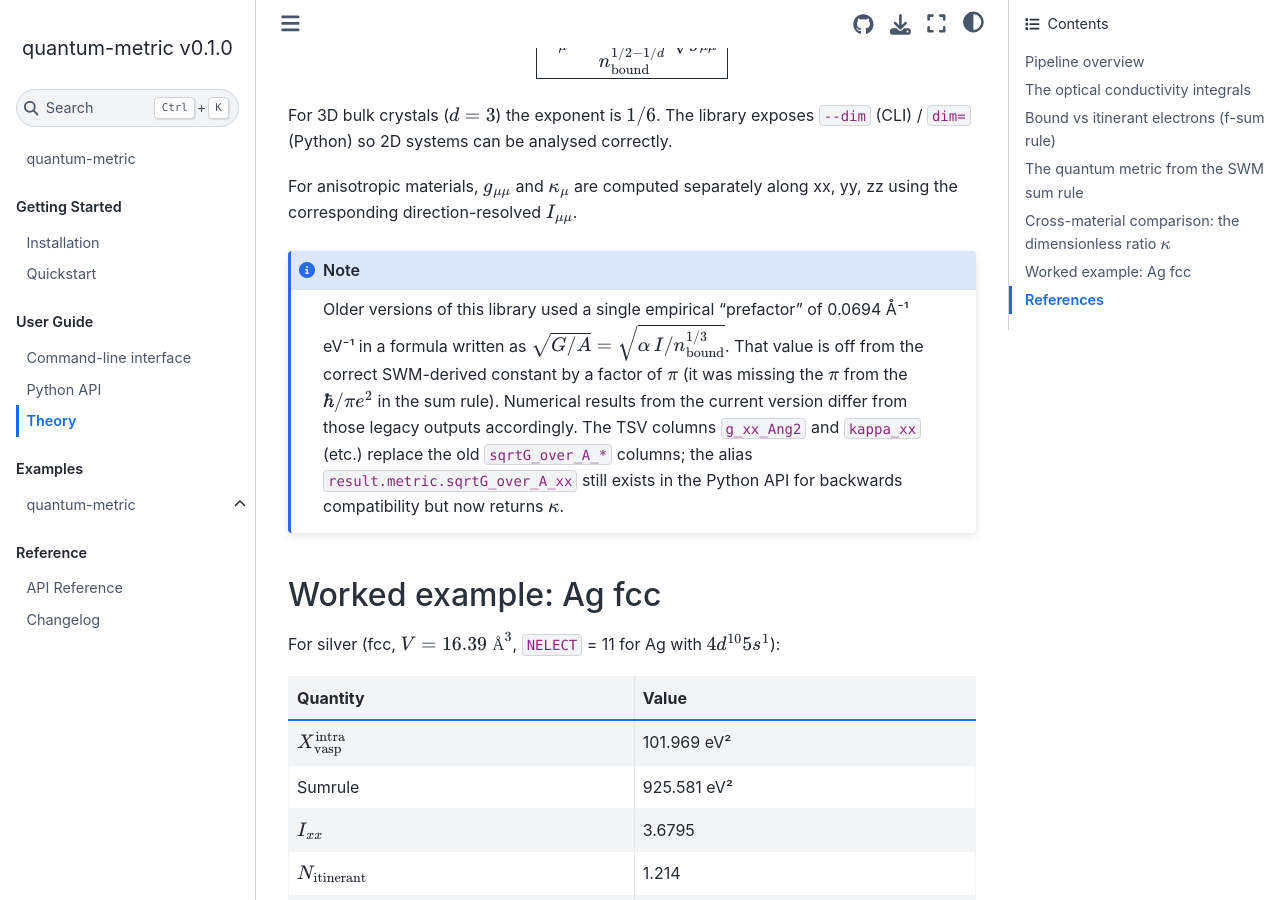
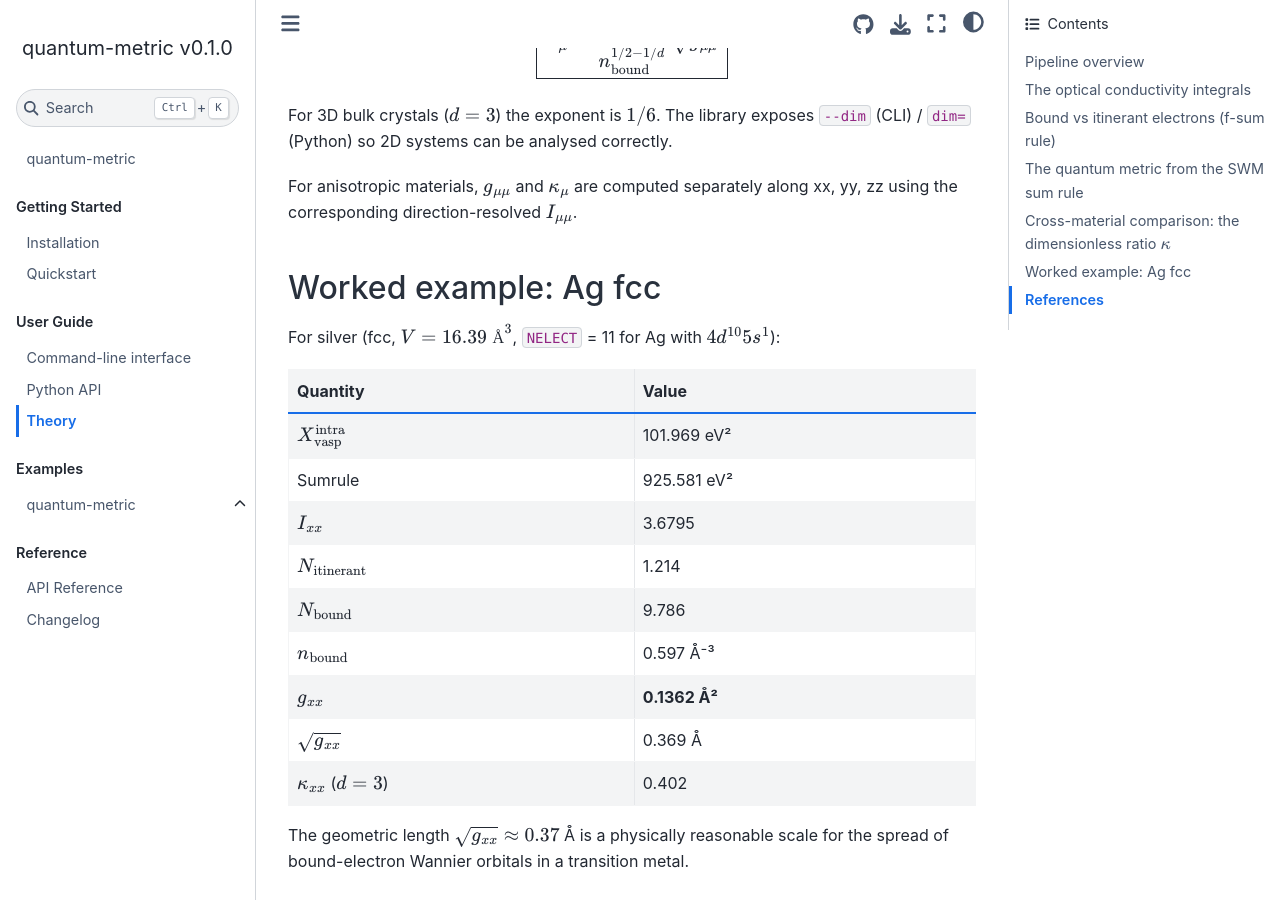
Before and after one commit to scientistminion/quantum-metric, a Sphinx documentation site: the page built from docs/source/theory.md, in a window 1280 px wide and 900 px high, scrolled down 2737 px. Built offline with Sphinx 7.4.7 and the Sphinx Book theme 1.1.4, drawn with Linux system fonts in a browser that asks for light colours; pages that are not in the unit, such as notebooks, are missing from menus.

Commit message:
Update theory.md

```diff
--- a/docs/source/theory.md
+++ b/docs/source/theory.md
@@ -95,10 +95,6 @@ For 3D bulk crystals ($d = 3$) the exponent is $1/6$. The library exposes `--dim
 
 For anisotropic materials, $g_{\mu\mu}$ and $\kappa_\mu$ are computed separately along xx, yy, zz using the corresponding direction-resolved $I_{\mu\mu}$.
 
-:::{note}
-Older versions of this library used a single empirical "prefactor" of 0.0694 Å⁻¹ eV⁻¹ in a formula written as $\sqrt{G/A} = \sqrt{\alpha\,I/n_{\rm bound}^{1/3}}$. That value is off from the correct SWM-derived constant by a factor of $\pi$ (it was missing the $\pi$ from the $\hbar/\pi e^2$ in the sum rule). Numerical results from the current version differ from those legacy outputs accordingly. The TSV columns `g_xx_Ang2` and `kappa_xx` (etc.) replace the old `sqrtG_over_A_*` columns; the alias `result.metric.sqrtG_over_A_xx` still exists in the Python API for backwards compatibility but now returns $\kappa$.
-:::
-
 ## Worked example: Ag fcc
 
 For silver (fcc, $V = 16.39\;\text{Å}^3$, `NELECT` = 11 for Ag with $4d^{10}5s^1$):
```
